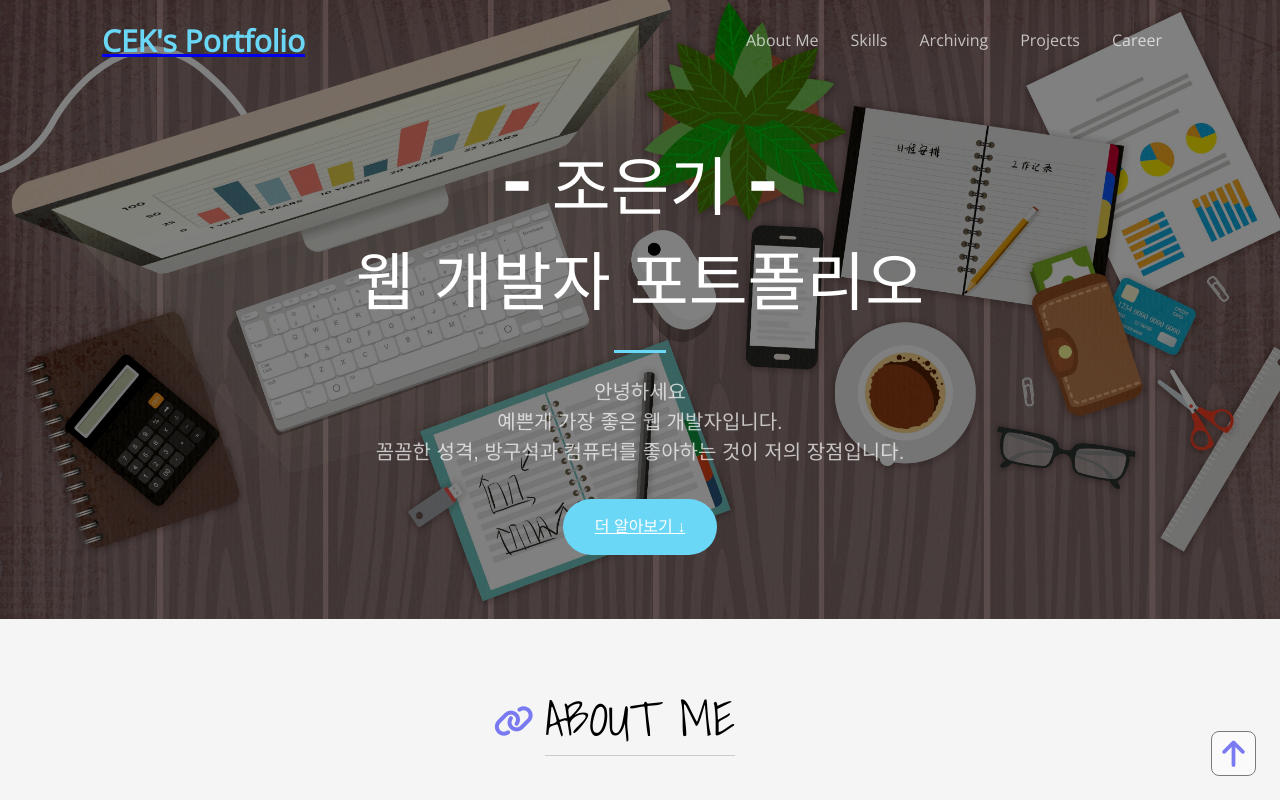
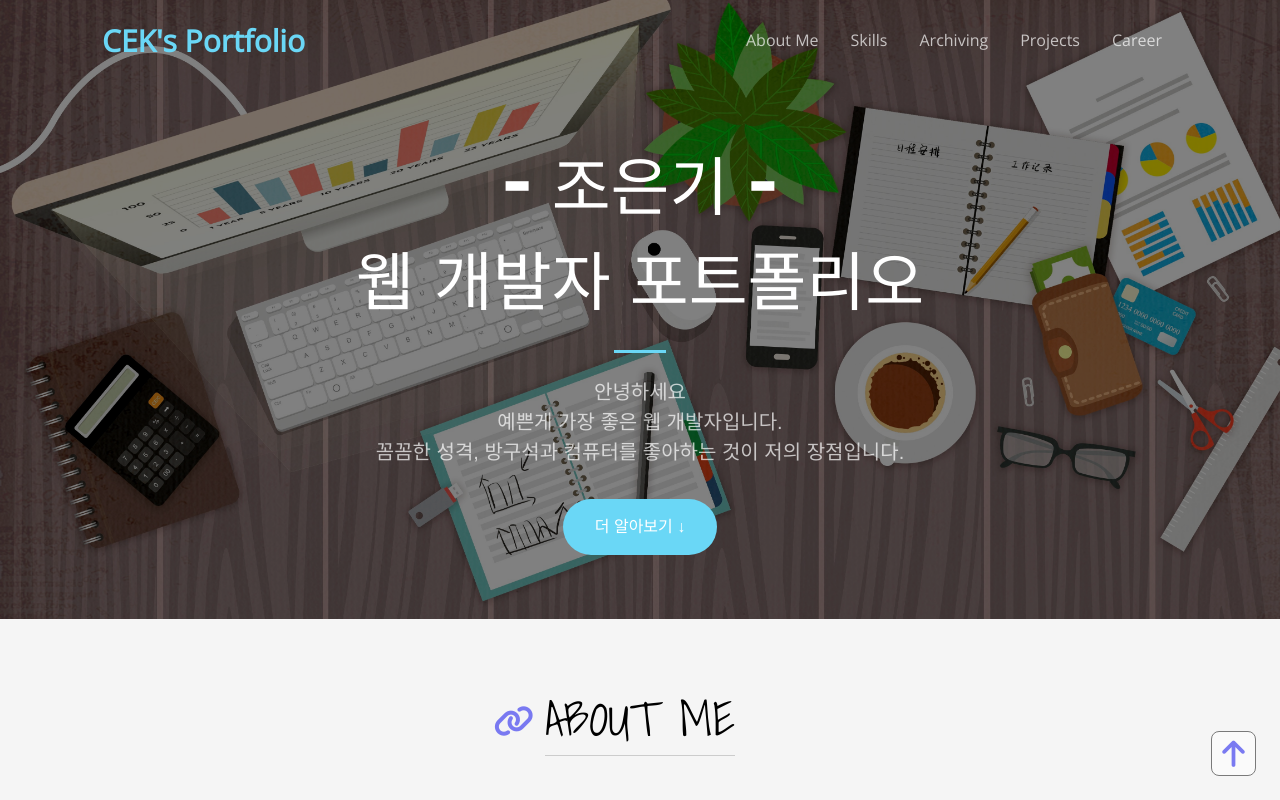
Before and after one commit to eunkeeee/eunkeeee-portfolio, a React (Create React App) app in the folder eunkeeee-portfolio/: page / in a window 1280 px wide. Shown: the top 800 px of the page. Built offline with nearby package versions, Linux system fonts and the light colour scheme; a web font is replaced by a local one.

Commit message:
스크롤 부드럽게

```diff
--- a/eunkeeee-portfolio/src/styles.css
+++ b/eunkeeee-portfolio/src/styles.css
@@ -2,6 +2,12 @@
 
 * {
   box-sizing: border-box;
+}
+html {
+  scroll-behavior: smooth;
+}
+a {
+  text-decoration: none;
 }
 .hidden {
   display: none;
```
